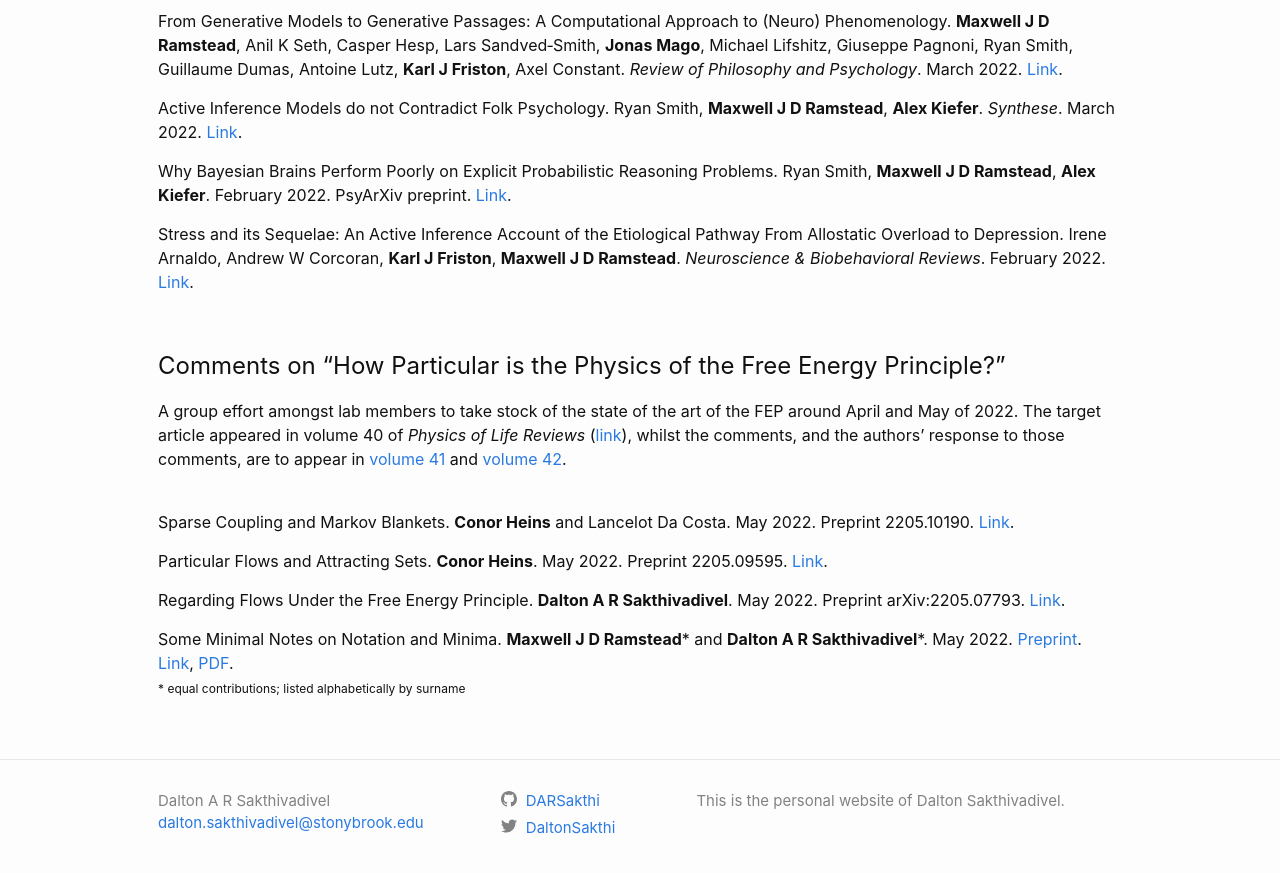
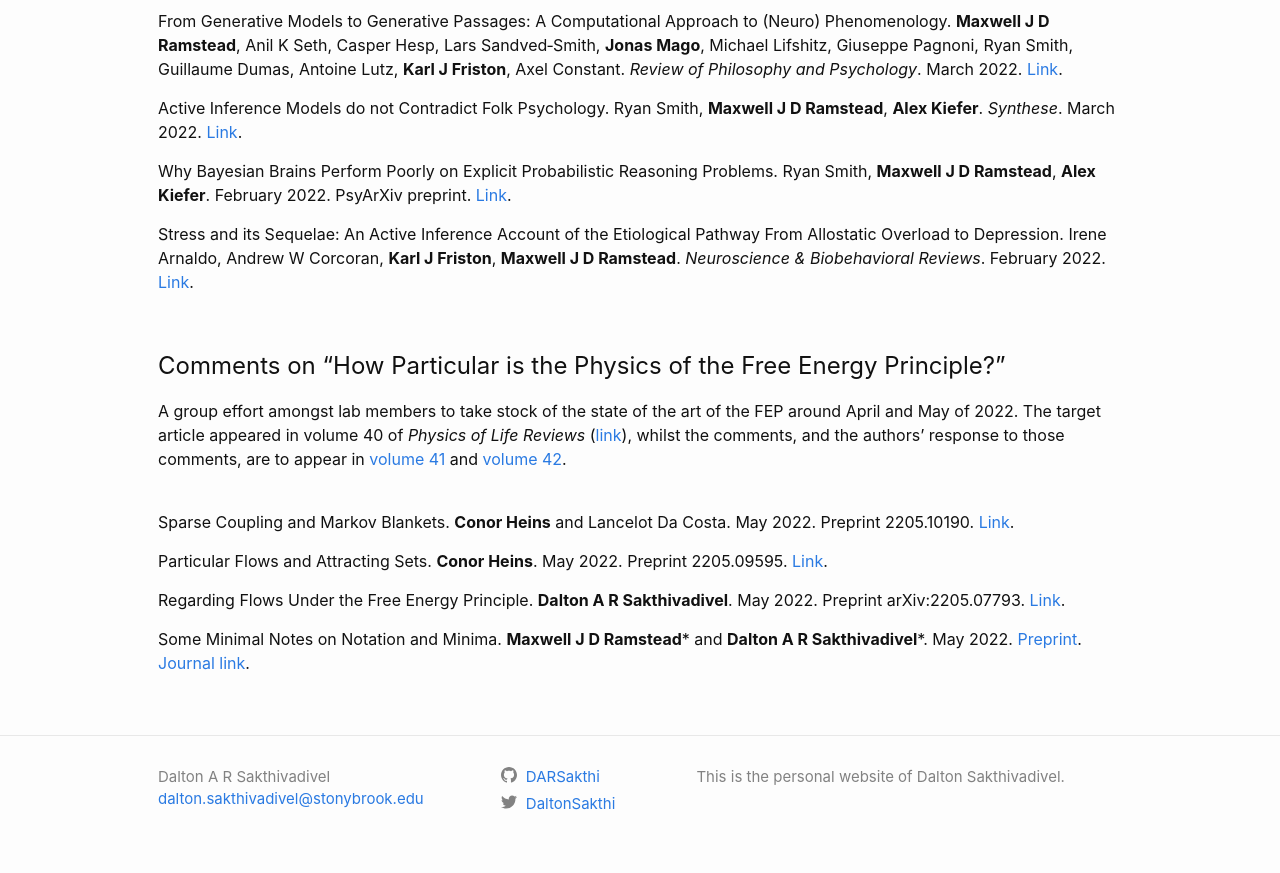
Before and after one commit to DARSakthi/DARSakthi.github.io, a Jekyll site: the page built from verses-lab.markdown, in a window 1280 px wide and 900 px high, scrolled down 2523 px. Shown: the top 873 px of the window. Built offline with Jekyll 4.4.1, drawn with Linux system fonts in a browser that asks for light colours.

Commit message:
Changed link convention

```diff
--- a/verses-lab.markdown
+++ b/verses-lab.markdown
@@ -125,5 +125,4 @@ Particular Flows and Attracting Sets. **Conor Heins**. May 2022. Preprint 2205.0
 
 Regarding Flows Under the Free Energy Principle. **Dalton A R Sakthivadivel**. May 2022. Preprint arXiv:2205.07793. [Link](https://arxiv.org/abs/2205.07793).
 
-Some Minimal Notes on Notation and Minima. **Maxwell J D Ramstead**\* and **Dalton A R Sakthivadivel**\*. May 2022. [Preprint](https://arxiv.org/abs/2204.13576). [Link](https://doi.org/10.1016/j.plrev.2022.05.005), [PDF]({{ site.url }}/files/MJDR Phys Life Rev 2022 (proofs).pdf).
-<span style="font-size:0.75em;">\* equal contributions; listed alphabetically by surname</span>
+Some Minimal Notes on Notation and Minima. **Maxwell J D Ramstead**\* and **Dalton A R Sakthivadivel**\*. May 2022. [Preprint](https://arxiv.org/abs/2204.13576). [Journal link](https://doi.org/10.1016/j.plrev.2022.05.005).
```
